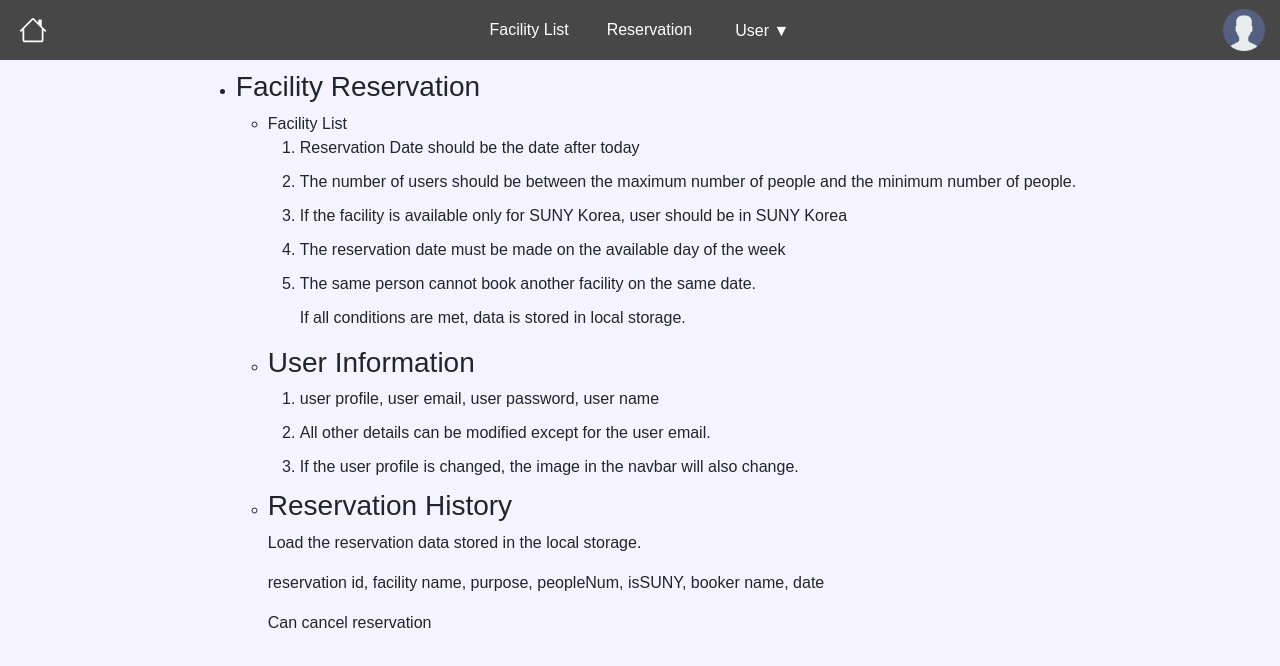
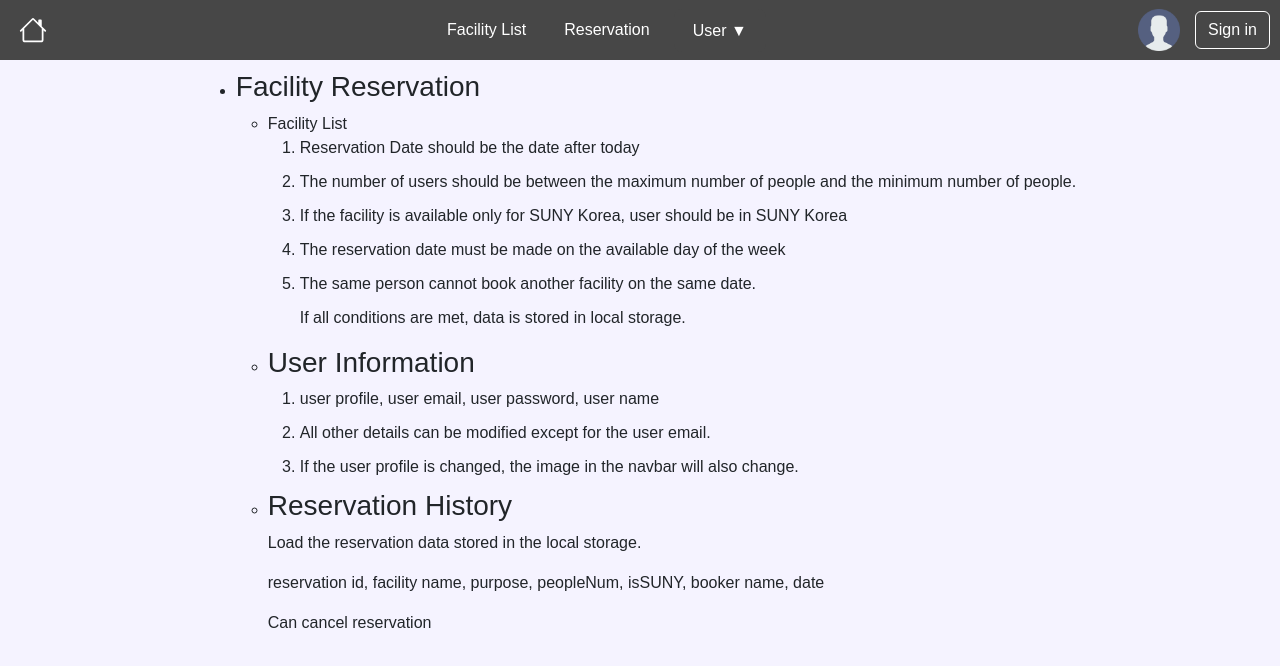
Before and after one commit to jellyrgb/CSE316_HW4_HyominKim, a React (Vite) app in the folder pa4/: page / in a window 1280 px wide. Shown: the top 666 px of the page. Built offline with nearby package versions, Linux system fonts and the light colour scheme; no server answers.

Commit message:
sign in button added

```diff
--- a/pa4/src/App.css
+++ b/pa4/src/App.css
@@ -59,10 +59,6 @@ body {
   margin-left: 5px;
 }
 
-.navbar-right {
-  margin-right: 15px;
-}
-
 .hamburger-menu {
   display: none;
 }
@@ -98,6 +94,20 @@ body {
 .dropdown:hover .dropdown-content {
   display: flex;
   flex-direction: column;
+}
+
+.navbar-right {
+  display: flex;
+  align-items: center;
+  right: 10px;
+  top: 10px;
+}
+
+#sign-in-button {
+  color: white;
+  border-color: white;
+  margin-left: 15px;
+  margin-right: 10px;
 }
 
 
--- a/pa4/src/components/Navbar.tsx
+++ b/pa4/src/components/Navbar.tsx
@@ -66,15 +66,19 @@ function Navbar() {
         </div>
       </div>
 
+      <div className="navbar-right">
         {/* Profile picture in navbar */}
         <img
           id="navbar-profile"
-        className="navbar-right navbar-profile"
+          className="navbar-profile"
           width="42px"
           height="42px"
           src="/src/images/user.png"
           alt="User Profile"
         />
+
+        <button type="button" id="sign-in-button" className="btn btn-outline-secondary">Sign in</button>
+      </div>
     </nav>
   );
 }
```
Lines whose indentation alone changed are shown as unchanged.
